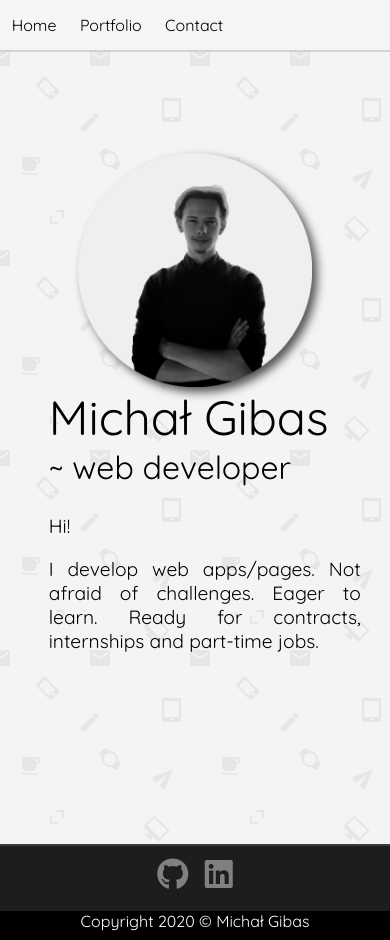
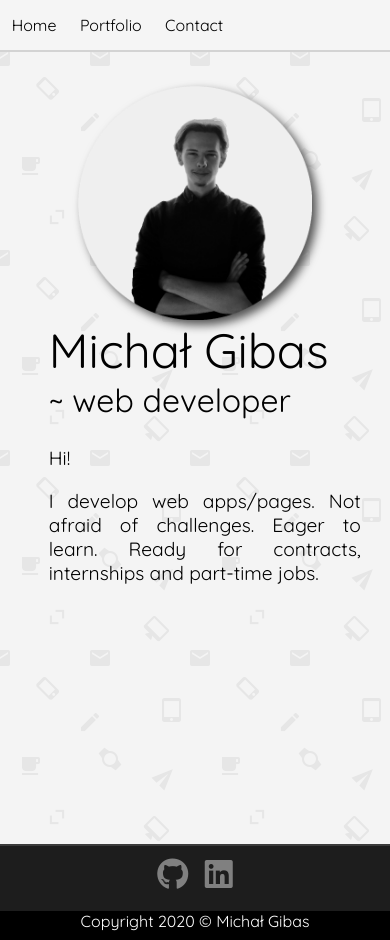
Before and after one commit to TheMadMike/mgibas.me, a Vue app: page /#/ in a window 390 px wide. Built offline with nearby package versions, Linux system fonts and the light colour scheme.

Commit message:
Change homepage margin on mobile devices

```diff
--- a/src/scss/home.scss
+++ b/src/scss/home.scss
@@ -61,3 +61,9 @@
     }
   }
 }
+
+@media (max-width: 786px) {
+  .home {
+    margin-top: 0;
+  }
+}
```
